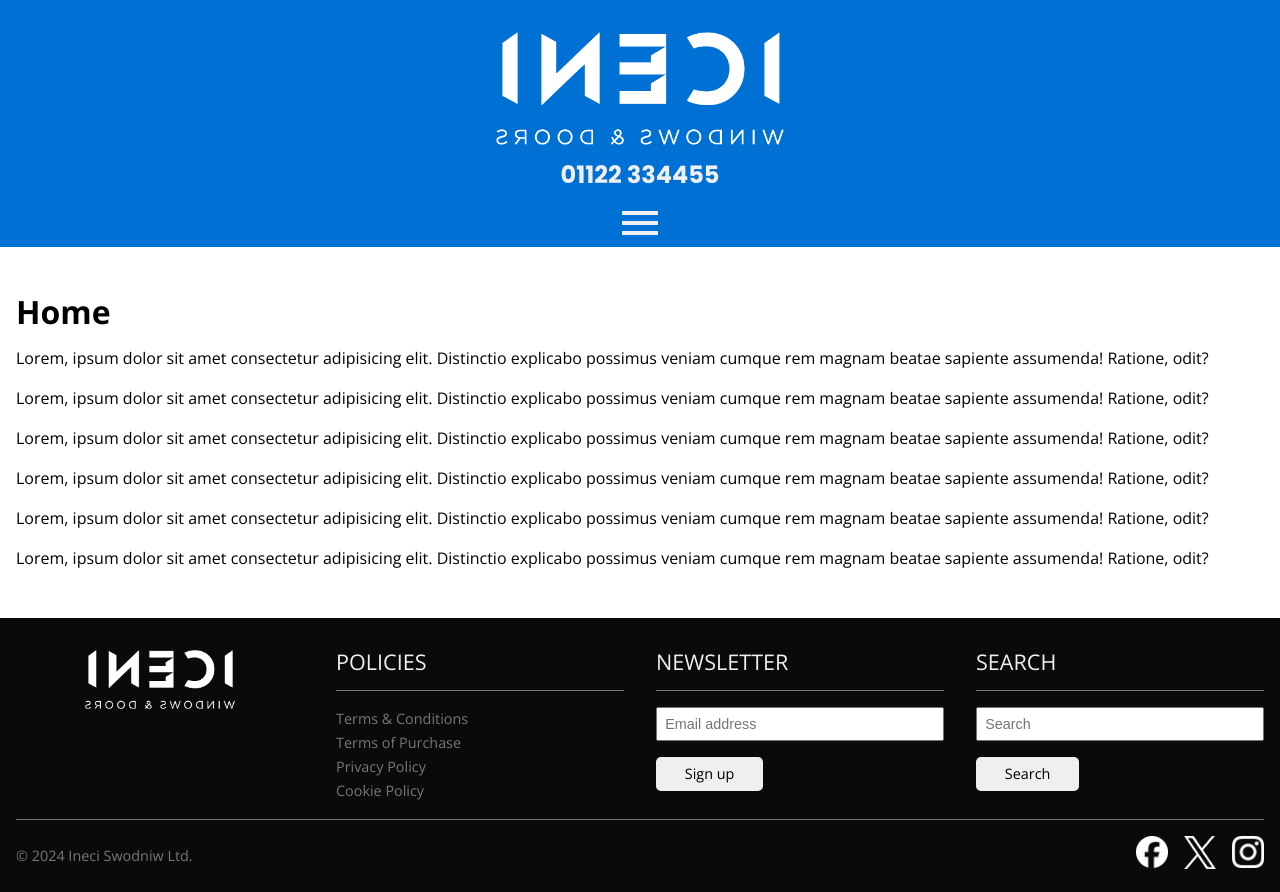
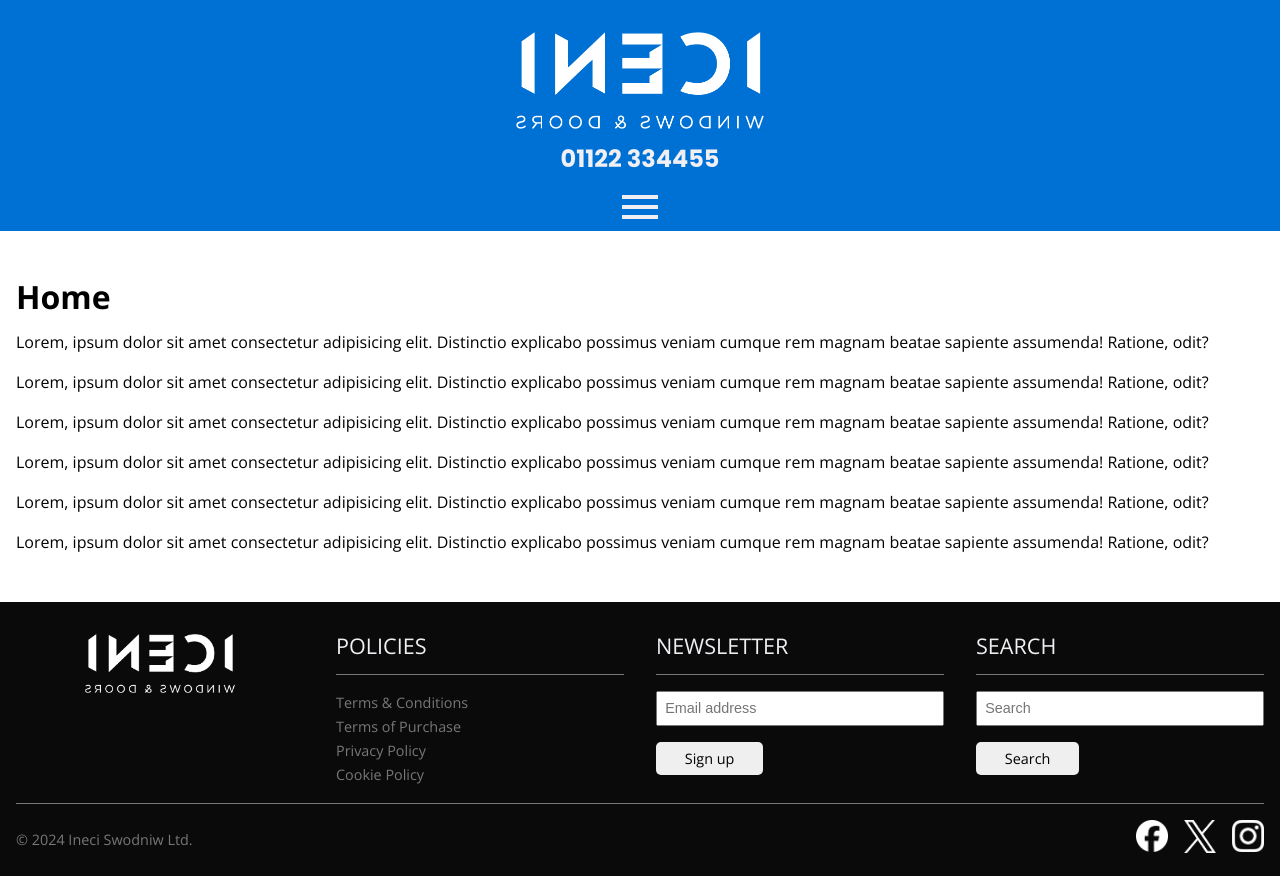
Before and after one commit to rubicon2/react-router-practice, a React (Vite) app: page / in a window 1280 px wide. Built offline with nearby package versions, Linux system fonts and the light colour scheme.

Commit message:
Reduce header logo width to improve look on smaller screens

```diff
--- a/src/routes/header/index.css
+++ b/src/routes/header/index.css
@@ -13,5 +13,5 @@
 .main-header--logo {
   padding: 0 1rem;
   padding-top: 2rem;
-  max-width: 320px;
+  max-width: 280px;
 }
```
